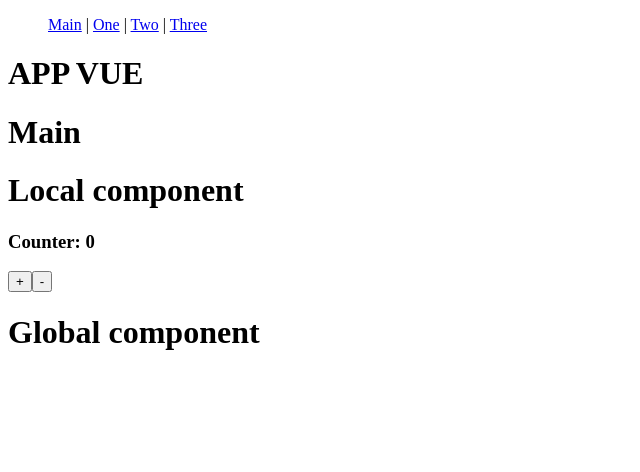
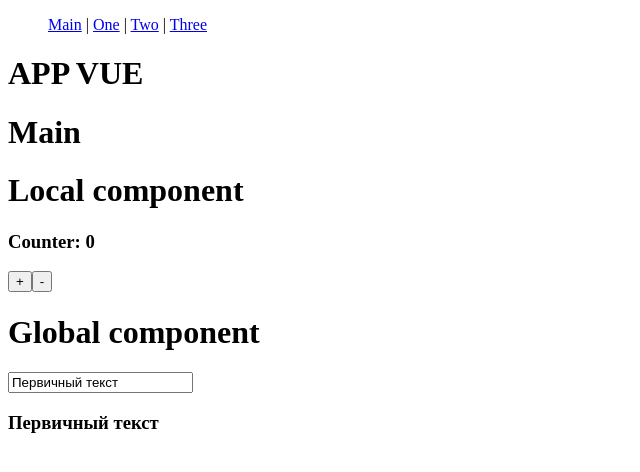
Before and after one commit to Fiasko99/vue3-learn, a Vue app: page / in a window 1280 px wide. Shown: the top 472 px of the page, without its empty margins (0-640 px from the left). Built offline with nearby package versions, Linux system fonts and the light colour scheme.

Commit message:
base v-model

```diff
--- a/src/components/Global.vue
+++ b/src/components/Global.vue
@@ -1,10 +1,17 @@
 <template>
   <h1>Global component</h1>
+  <input type="text" name="text" id="text" v-model="text">
+  <h3>{{text}}</h3>
 </template>
 
 <script>
 export default {
-  name: 'global-component'
+  name: 'global-component',
+  data() {
+    return {
+      text: 'Первичный текст'
+    }
+  }
 }
 </script>
 
```
